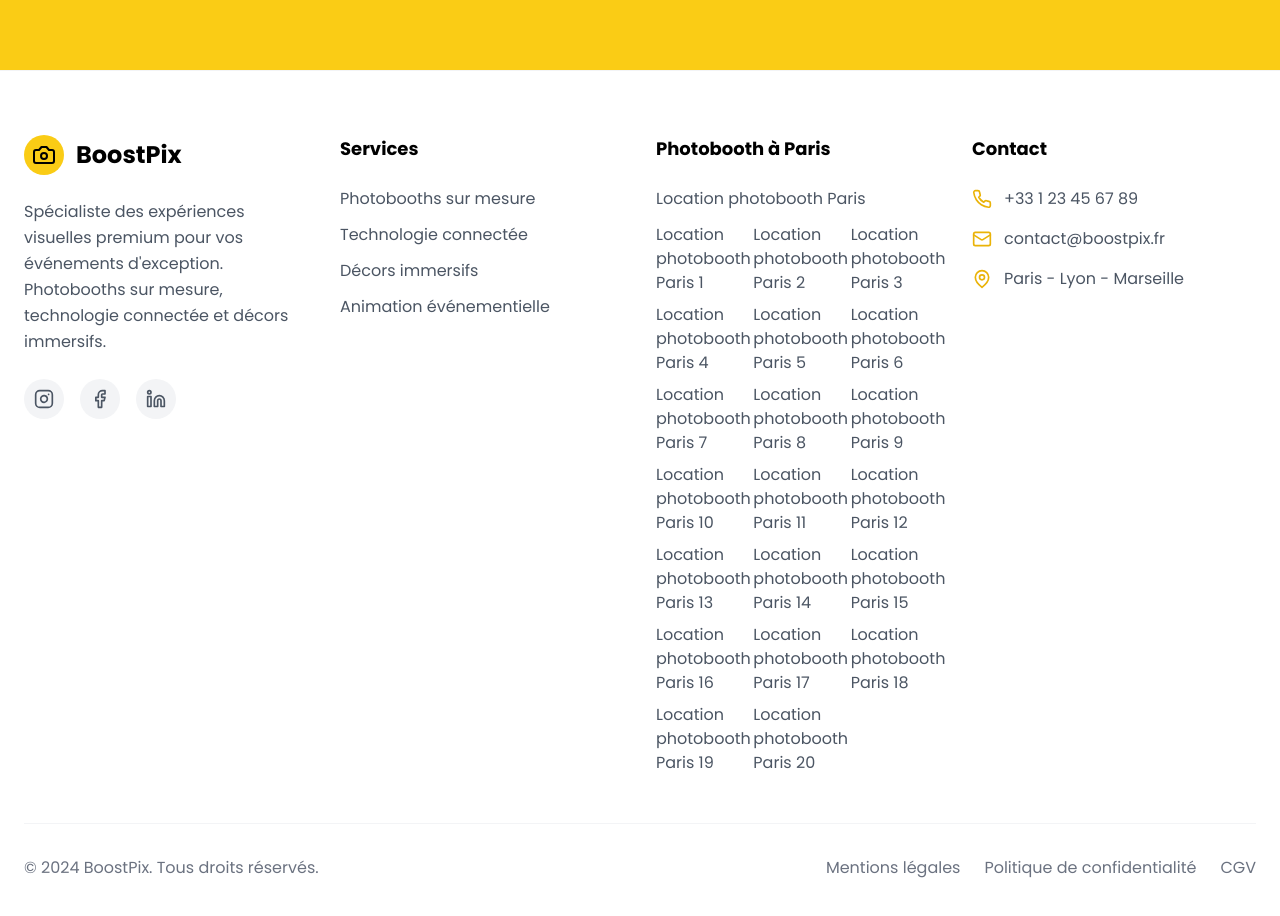
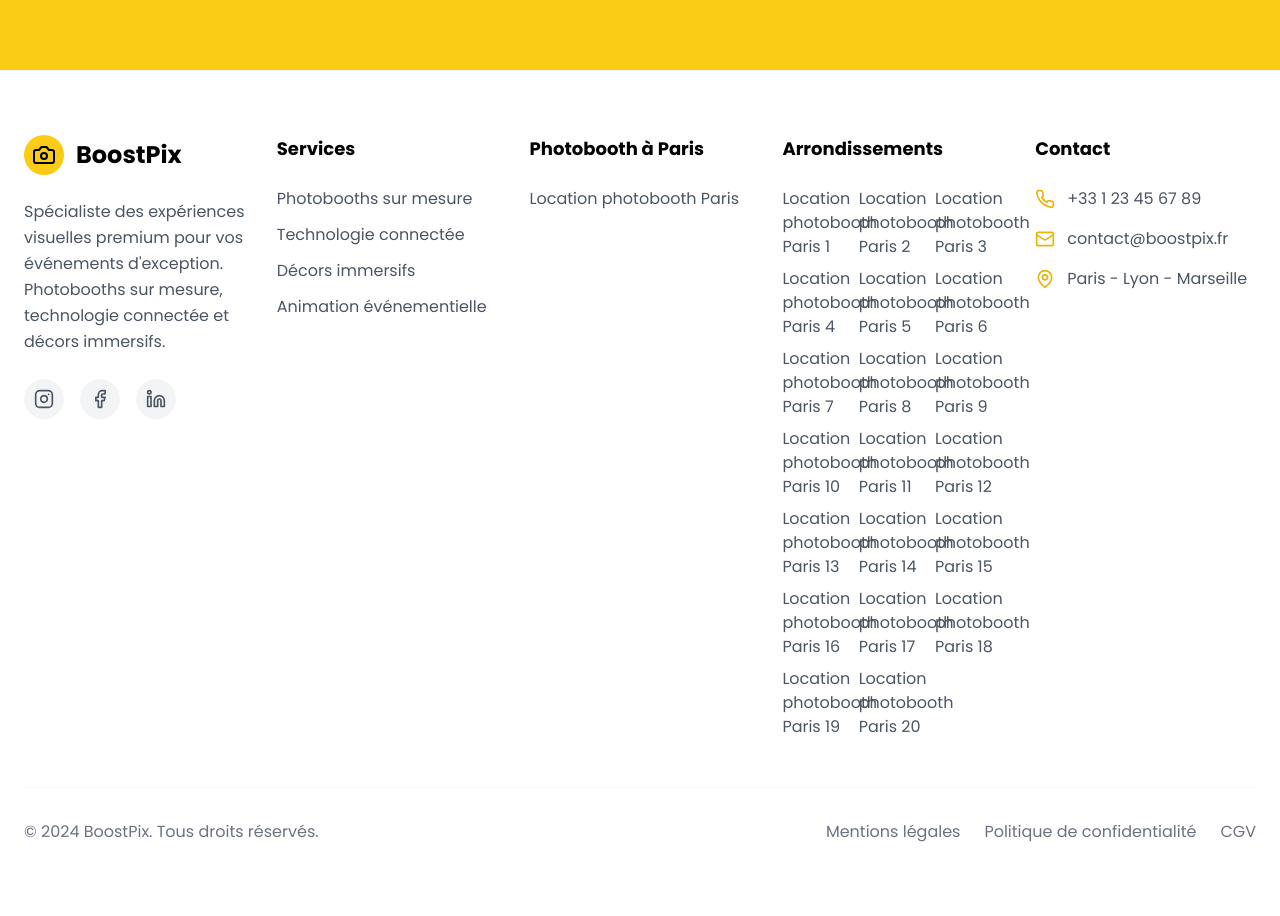
Before and after one commit to fabgbc/the-pix-projet, a React (Vite) app: page / in a window 1280 px wide. Shown: the part 6100-7016 px from the top of the page. Built offline with nearby package versions, Linux system fonts and the light colour scheme.

Commit message:
feat: add arrondissements column to footer

```diff
--- a/src/components/Footer.tsx
+++ b/src/components/Footer.tsx
@@ -11,7 +11,7 @@ const Footer: React.FC<FooterProps> = ({ onSEOPage, onPhotoboothDetails, arrondi
   return (
     <footer className="bg-white py-16 border-t border-gray-100" role="contentinfo">
       <div className="max-w-7xl mx-auto px-6">
-        <div className="grid lg:grid-cols-4 gap-8 mb-12">
+        <div className="grid lg:grid-cols-5 gap-8 mb-12">
           <div>
             <div className="flex items-center space-x-3 mb-6">
               <div className="w-10 h-10 bg-yellow-400 rounded-full flex items-center justify-center">
@@ -68,6 +68,11 @@ const Footer: React.FC<FooterProps> = ({ onSEOPage, onPhotoboothDetails, arrondi
                   Location photobooth Paris
                 </button>
               )}
+            </div>
+          </div>
+
+          <div>
+            <h3 className="font-bold text-black mb-6 text-lg">Arrondissements</h3>
             <div className="grid grid-cols-2 md:grid-cols-3 gap-2">
               {arrondissementLinks.map((link, idx) => (
                 <button
@@ -78,7 +83,6 @@ const Footer: React.FC<FooterProps> = ({ onSEOPage, onPhotoboothDetails, arrondi
                   {link.label}
                 </button>
               ))}
-              </div>
             </div>
           </div>
 
```
Lines whose indentation alone changed are shown as unchanged.
